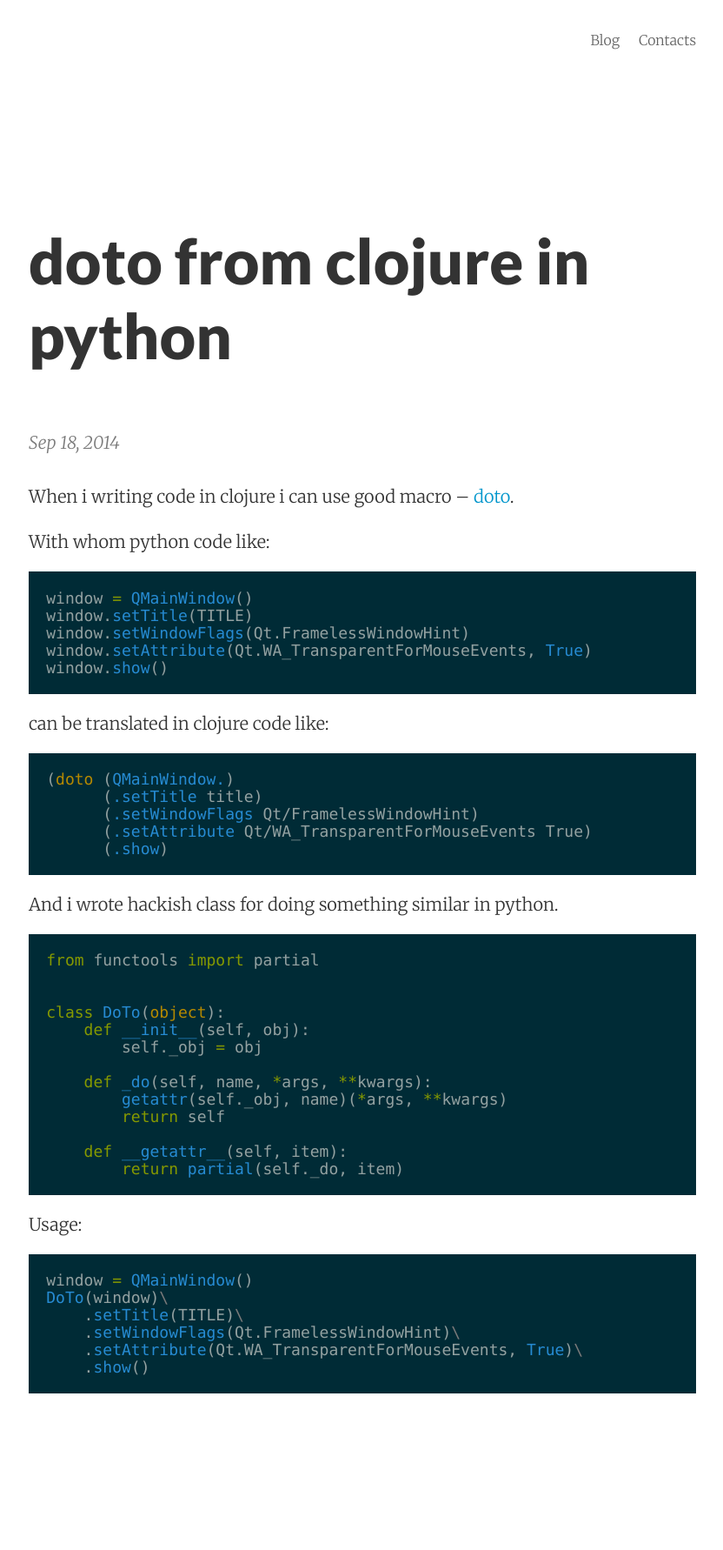
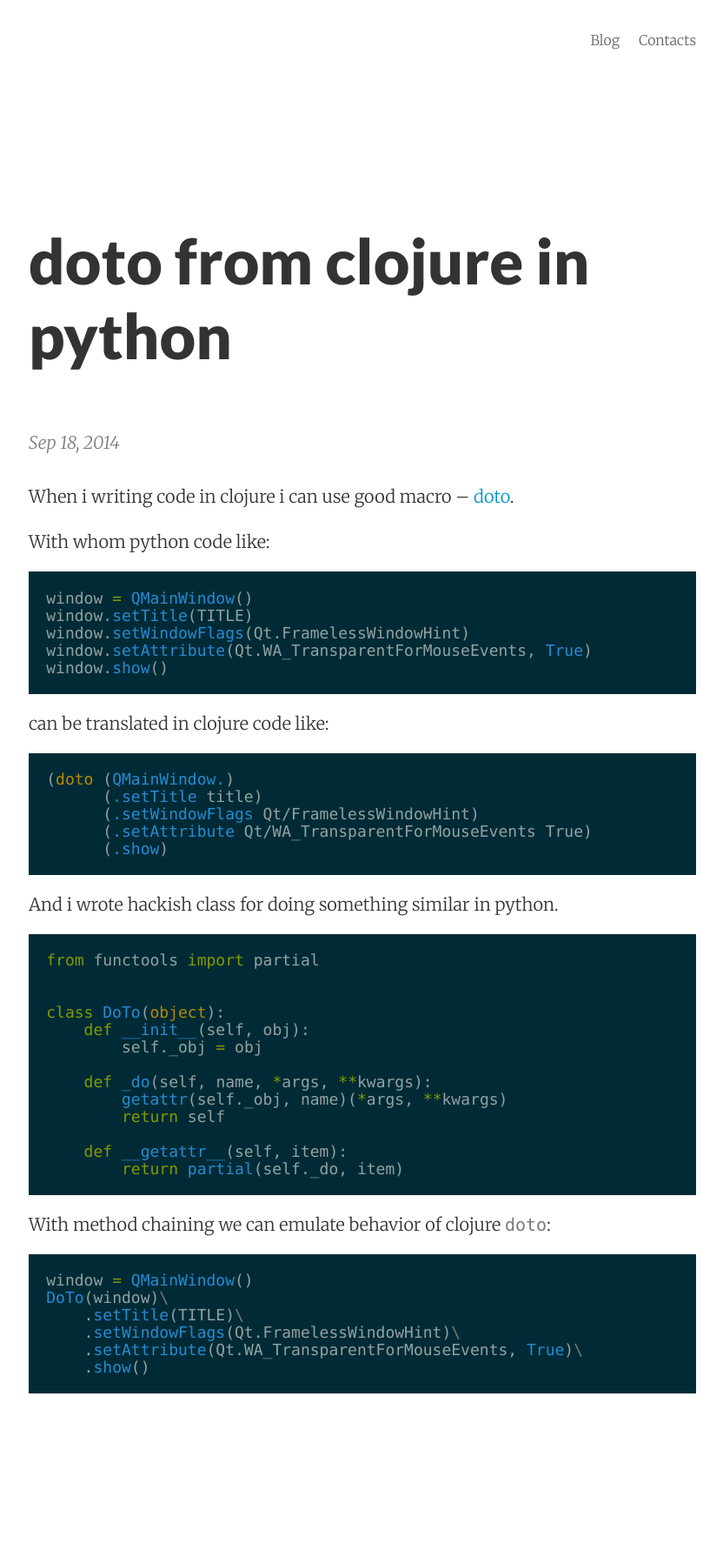
Before and after one commit to nvbn/nvbn.github.io, a Jekyll site: the page built from _posts/2014-09-18-doto-in-python.md, in a window 1280 px wide. Shown: the whole page at 87% size, without its empty margins (223-1055 px from the left). Built offline with Jekyll 4.4.1, drawn with Linux system fonts in a browser that asks for light colours; Markdown is read by kramdown in place of the engine named in the settings.

Commit message:
Fix text

````diff
--- a/_posts/2014-09-18-doto-in-python.md
+++ b/_posts/2014-09-18-doto-in-python.md
@@ -45,7 +45,7 @@ class DoTo(object):
         return partial(self._do, item)
 ```
 
-Usage:
+With method chaining we can emulate behavior of clojure `doto`:
 
 ```python
 window = QMainWindow()
````
